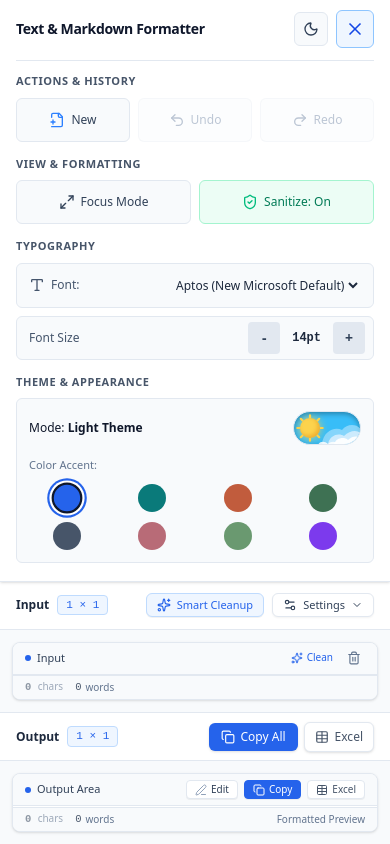
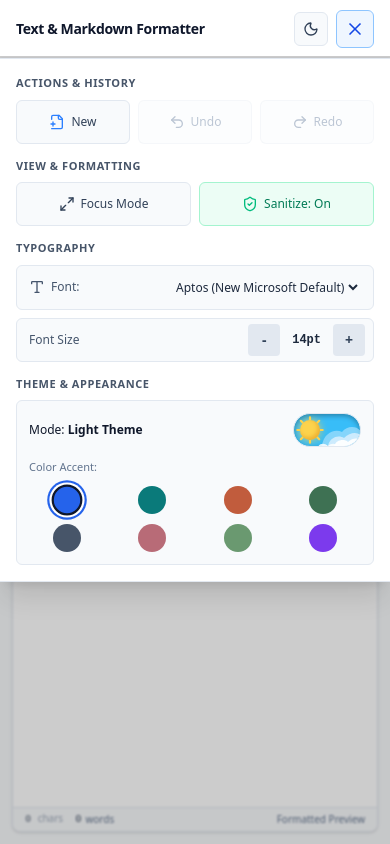
Before and after one commit to danhmujar/Text-Markdown-Formatter, a React (Vite) app: page / in a window 390 px wide. Both pictures are taken after a click on the button 355 px from the left and 29 px from the top of the page. Built offline with nearby package versions, Linux system fonts and the light colour scheme; a web font is replaced by a local one.

Commit message:
fix: mobile menu overlays Input/Output instead of pushing
- change #mobile-header-menu from in-flow mt-3 to absolute top-full left-0 right-0 with shadow
- add fixed backdrop bg-black/20 to close on outside click, preserve Input/Output height

```diff
--- a/src/components/Header.tsx
+++ b/src/components/Header.tsx
@@ -403,14 +403,22 @@ export const Header: React.FC<HeaderProps> = React.memo(function Header({
         </div>
       </div>
 
-      {/* Collapsed Mobile Menu (< 640px) */}
+      {/* Collapsed Mobile Menu (< 640px) — overlaying, does not push Input/Output */}
       {isMobileMenuOpen && (
-        <nav
-          id="mobile-header-menu"
-          aria-label="Mobile application navigation and settings"
-          className="sm:hidden mt-3 pt-3 border-t max-h-[calc(100vh-80px)] overflow-y-auto space-y-3.5 pb-2 animate-in fade-in slide-in-from-top-2 duration-150"
-          style={{ borderColor: 'var(--border-color)' }}
-        >
+        <>
+          <button
+            type="button"
+            aria-label="Close navigation menu"
+            onClick={() => setIsMobileMenuOpen(false)}
+            className="fixed inset-0 top-[56px] bg-black/20 backdrop-blur-[1px] sm:hidden z-30 cursor-default"
+            tabIndex={-1}
+          />
+          <nav
+            id="mobile-header-menu"
+            aria-label="Mobile application navigation and settings"
+            className="sm:hidden absolute top-full left-0 right-0 p-4 bg-[var(--panel-bg)] border-t border-b shadow-xl max-h-[calc(100vh-56px)] overflow-y-auto space-y-3.5 animate-in fade-in slide-in-from-top-2 duration-150 z-40"
+            style={{ borderColor: 'var(--border-color)', backgroundColor: 'var(--panel-bg)' }}
+          >
           {/* Group 1: Session & History Actions */}
           <div>
             <span
@@ -700,6 +708,7 @@ export const Header: React.FC<HeaderProps> = React.memo(function Header({
             </div>
           </div>
         </nav>
+        </>
       )}
     </header>
   );
```
